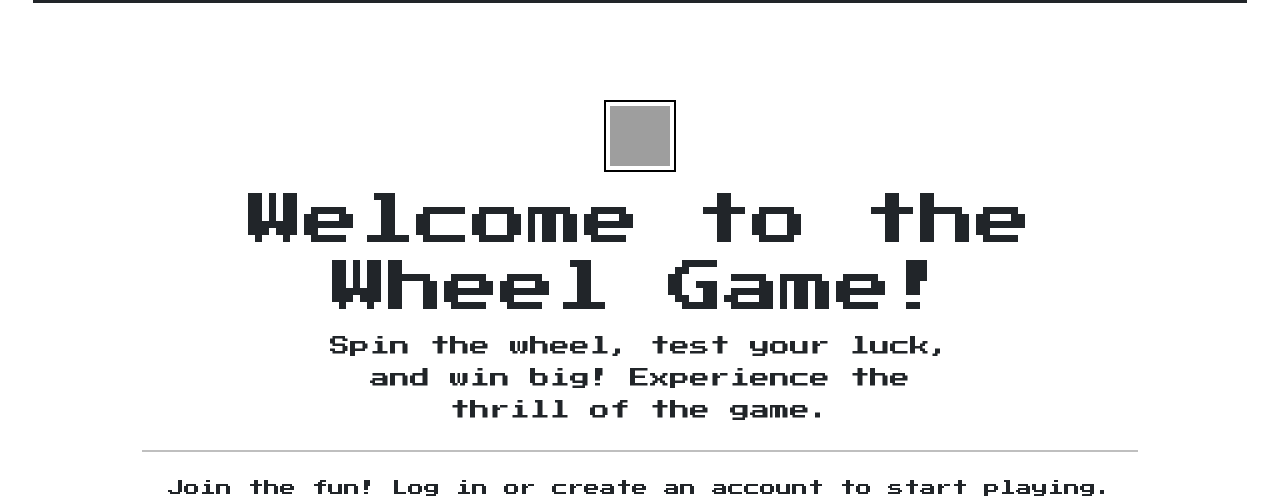
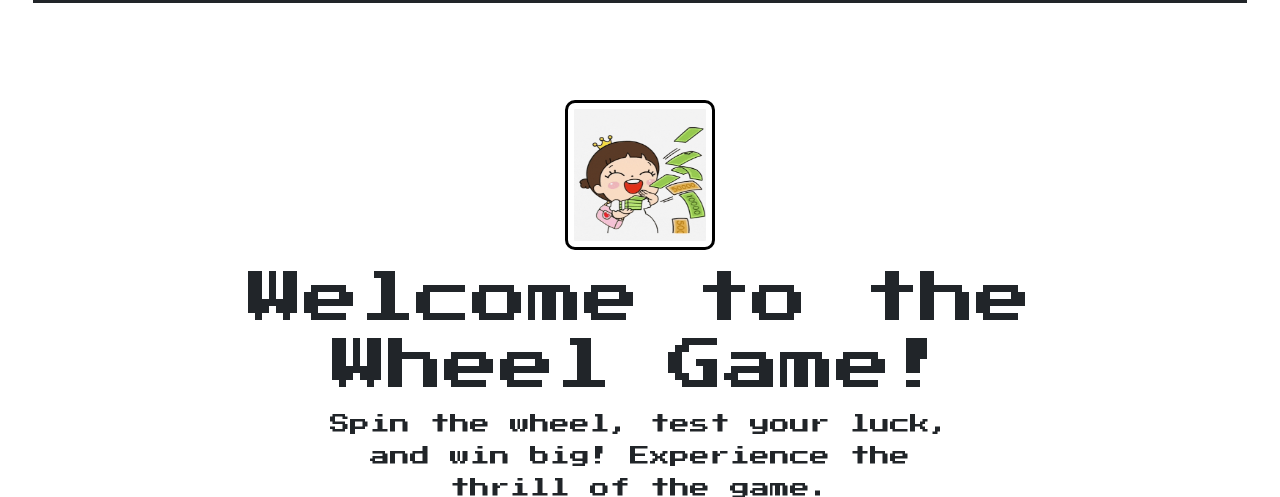
Before and after one commit to ritz541/iamwheel, a Flask app: page / in a window 1280 px wide. Shown: the part 166-663 px from the top of the page. Run offline with Flask 3, Linux system fonts and the light colour scheme; grey boxes are pictures that could not be loaded.

Commit message:
Added a girl throwing money on homepage

```diff
--- a/templates/index.html
+++ b/templates/index.html
@@ -3,12 +3,32 @@
 {% block title %}Welcome - Wheel Game{% endblock %}
 
 {% block content %}
+<style>
+    .interactive-icon {
+        width: 150px;
+        height: 150px;
+        border: 3px solid black;
+        padding: 6px;
+        transition: transform 0.3s ease, box-shadow 0.3s ease;
+        cursor: pointer;
+        border-radius: 10px;
+    }
+
+    .interactive-icon:hover {
+        transform: scale(1.1) rotate(3deg);
+        box-shadow: 0 4px 20px rgba(0, 0, 0, 0.3);
+    }
+</style>
+
 <div class="container my-5">
     <div class="p-5 text-center rounded-3 hero-section">
-        <img src="{{ url_for('static', filename='images/wheel_icon.png') }}" alt="Wheel Icon" width="72" height="72" class="mb-3" style="border: 2px solid black; padding: 4px;">
+        <img src="{{ url_for('static', filename='images/girl.gif') }}" alt="Wheel Icon"
+             class="mb-3 interactive-icon">
+
         <h1 class="display-4">Welcome to the Wheel Game!</h1>
         <p class="lead col-lg-8 mx-auto">Spin the wheel, test your luck, and win big! Experience the thrill of the game.</p>
         <hr class="my-4" style="border-top: 2px solid black;">
+
         {% if current_user.is_authenticated %}
             <p>Ready to try your luck?</p>
             <a href="{{ url_for('game') }}" class="btn btn-primary btn-lg px-4 gap-3">Play Now <i class="bi bi-arrow-right"></i></a>
```
Also changed, not shown: static/images/girl.gif (added).
